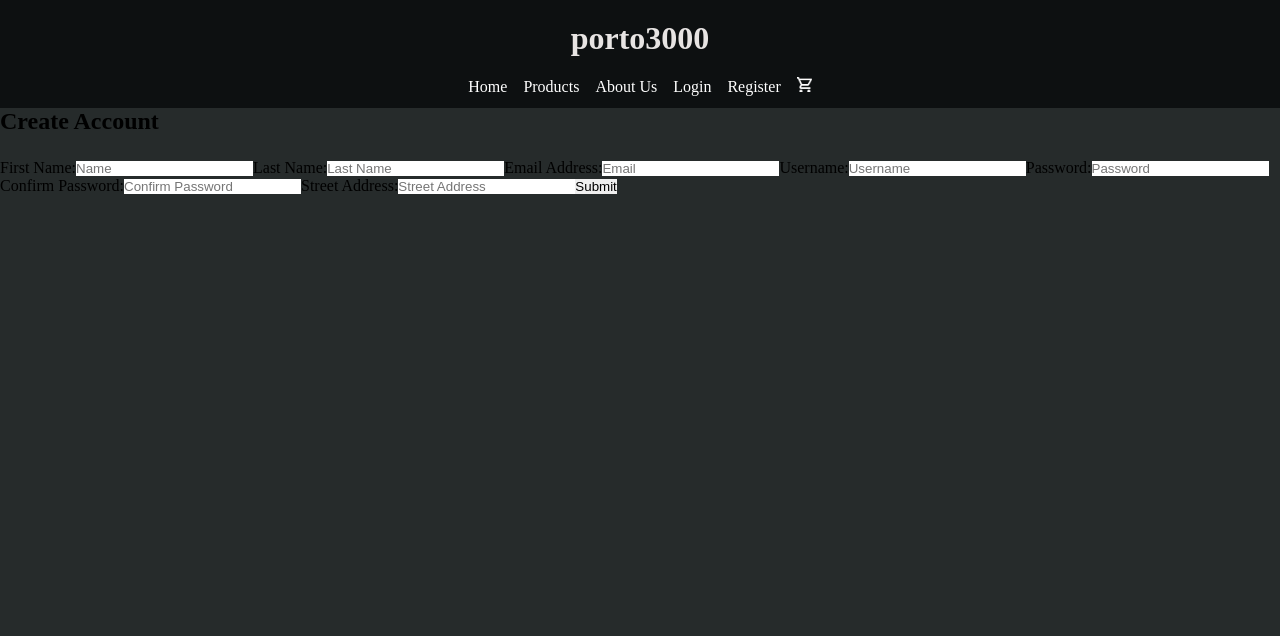
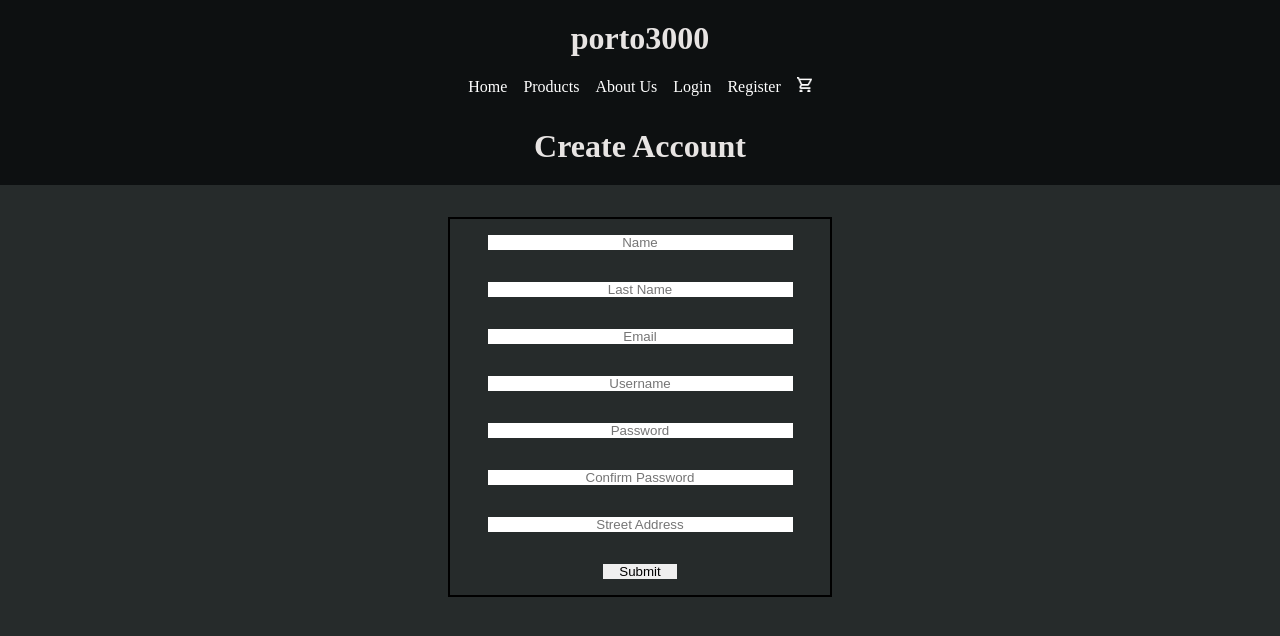
Before and after one commit to hoguer/porto3000, a React (Create React App) app: page /register in a window 1280 px wide. Shown: the top 636 px of the page. Built offline with nearby package versions, Linux system fonts and the light colour scheme.

Commit message:
General styling to Login, Register and About Us.

```diff
--- a/package.json
+++ b/package.json
@@ -27,7 +27,9 @@
     "react": "^17.0.2",
     "react-dom": "^17.0.2",
     "react-router-dom": "^6.2.1",
-    "react-scripts": "^3.4.1"
+    "react-scripts": "^3.4.1",
+    "react-stripe-checkout": "^2.6.3",
+    "stripe": "^8.202.0"
   },
   "devDependencies": {
     "nodemon": "^2.0.4"
--- a/src/components/About.css
+++ b/src/components/About.css
@@ -6,7 +6,7 @@
     grid-row-gap: 3vh;
     justify-items: center;
     text-align: center;
-    margin: auto;
+    margin: 2rem auto;
 }
 
 .developerPhoto {
@@ -15,7 +15,7 @@
 }
 
 h2 {
-    margin-bottom: 3vh;
+    margin: 3vh 0;
 }
 
 .about {
--- a/src/components/About.js
+++ b/src/components/About.js
@@ -5,8 +5,9 @@ const About = () => {
     return <>
     <div className="aboutContainer">
         <div className="about">
-            <h2>Words about porto3000</h2>
-            <p> Lorem ipsum dolor sit amet, consectetur adipiscing elit. Morbi nunc quam, elementum ut odio non, tempus varius risus. Duis sollicitudin enim et felis rhoncus, et ultricies lacus euismod. Aliquam tincidunt nec est ac lacinia. Quisque eget massa eget est facilisis pretium. Aenean enim lacus, ultricies non libero ut, aliquam accumsan.</p>
+            <h2>Hello to a new world</h2>
+            <p>From the crisp air and radiant California sun, the drinks and products of Porto 3000 are of the finest nature. Ethically sourced from our own vineyards, we strive for excellence in every sip and bite.</p>
+            <h2>Our founders</h2>
         </div>
 
         <div className="kriselda">
--- a/src/components/Account.js
+++ b/src/components/Account.js
@@ -1,13 +1,60 @@
-import React from "react";
+import React, { useState, useEffect } from 'react';
+import { useNavigate} from 'react-router-dom';
+import axios from 'axios';
 
 
-const Account = () => {
-    return <>
+const Account = ({currentUser, setCurrentUser, setIsLoggedIn, token}) => {
+  const [firstname, setFirstname] = useState("");
+  const [lastname, setLastname] = useState("");
+  const [email, setEmail] = useState("");
+  const [username, setUsername] = useState("");
+  const [address, setAddress] = useState("");
 
 
-      <h1>Account</h1>
+  useEffect(() => {
+
+
+      axios.get(`/api/users/me`, {
+          headers: { Authorization: `Bearer ${localStorage.getItem('token')}` }
+      })
+          .then(res => {
+            console.log('IN ACCOUNT', res);
+              console.log('Fetched User: ', res.data.username);
+              setFirstname(res.data.firstname);
+              setLastname(res.data.lastname);
+              setEmail(res.data.email);
+              setUsername(res.data.username);
+              setAddress(res.data.address);
+          })
+          .catch(error => console.error(error));
+  }, []);
+    return (
+    <>
+  <h1>Account</h1>
+      <div>
+          <label> First Name:</label>
+          <p>{firstname}</p>
+      </div>
+      <div>
+          <label> Last Name:</label>
+          <p>{lastname}</p>
+      </div>
+      <div>
+          <label> Email:</label>
+          <p>{email}</p>
+      </div>
+      <div>
+          <label> Username:</label>
+          <p>{username}</p>
+      </div>
+      <div>
+          <label> Address:</label>
+          <p>{address}</p>
+      </div>
+
 
     </>
+    )
 }
 
 export default Account;
--- a/src/components/App.css
+++ b/src/components/App.css
@@ -1,5 +1,7 @@
 body {
     background-color:#262b2b;
+    margin: 0;
+    padding: 0;
 }
 .header {
     display: flex;
--- a/src/components/App.js
+++ b/src/components/App.js
@@ -52,8 +52,8 @@ const App = () => {
         </div>
       </nav>
       <Routes>
-        <Route path="/about" exact element={<About />}/>
-        <Route path="/cart" exact element={<Cart />}/>
+        <Route path="/about" element={<About />}/>
+        <Route path="/cart" element={<Cart />}/>
         <Route path="/" exact element={<Home />}/>
         <Route path="/login" exact element={<Login currentUser={currentUser} setCurrentUser={setCurrentUser} token={token} setIsLoggedIn={setIsLoggedIn}/>}/>
         <Route path="/products" exact element={<Products currentUser= {currentUser} token={token} products={products} setProducts={setProducts}/>} />
--- a/src/components/Home.js
+++ b/src/components/Home.js
@@ -3,7 +3,7 @@ import "./Home.css"
 
 const Home = () => {
     return <>
-      <h1>Home</h1>
+      <h1 className="header">"Your new local host"</h1>
     </>
 }
 
--- a/src/components/Login.js
+++ b/src/components/Login.js
@@ -1,6 +1,7 @@
 import React, { useState, useEffect } from 'react';
 import { useNavigate} from 'react-router-dom';
 import axios from 'axios';
+import "./LoginRegister.css"
 
 const Login = ({currentUser, setCurrentUser, setIsLoggedIn, token}) => {
     console.log('In login user!');
@@ -16,18 +17,17 @@ const Login = ({currentUser, setCurrentUser, setIsLoggedIn, token}) => {
     console.log('Login User is being called!');
      axios.post('/api/users/login', { username, password })
         .then(res => {
-            console.log('Loggedin User: ', res.data);
+            console.log('Loggedin User: ', res);
 
             if (res.data.status === 'UsernamePasswordIncorrect') {
                 return alert('Username or passord incorrect. Please re-enter credentials.');
             } else {
-
-                setCurrentUser(res.data.user);
+                setCurrentUser(res.config.data);
                 localStorage.setItem('token', res.data.token);
                 console.log(localStorage.getItem('token'));
-                if (res.data.user) {
+                if (res.config.data) {
                     setIsLoggedIn(true);
-                    navigate('/');
+                    navigate('/account');
                 }
 
             }
@@ -45,15 +45,13 @@ const Login = ({currentUser, setCurrentUser, setIsLoggedIn, token}) => {
 
     return (
     <>
-        <h1>Login</h1>
+        <h1 className="header">Login</h1>
         <form onSubmit={(event) => {event.preventDefault();
             loginUser();
             clearForm(); }}>
-            <label>Username:</label>
-            <input type="text" placeholder="username" onChange={event => setUsername(event.target.value)} value={username} />
-            <label>Password:</label>
-            <input type="text" placeholder="password" onChange={event => setPassword(event.target.value)} value={password} />
-            <button type="submit"> Submit </button>
+                <input type="text" placeholder="username" onChange={event => setUsername(event.target.value)} value={username} />
+                <input type="password" placeholder="password" onChange={event => setPassword(event.target.value)} value={password} />
+            <button type="submit" className="submit"> Submit </button>
         </form>
     </>
 )
--- /dev/null
+++ b/src/components/LoginRegister.css
@@ -0,0 +1,21 @@
+form {
+    display: grid;
+    grid-template-rows: 1fr;
+    justify-items: center;
+    justify-content: center;
+    margin: 2rem auto;
+    border: 2px solid black;
+    width: 30vw;
+}
+
+input {
+    margin: 1rem;
+    text-align: center;
+    padding: 0 4rem;
+}
+
+.submit {
+    margin-top: 3vh;
+    margin: 1rem;
+    padding: 0 1rem;
+}
--- a/src/components/Register.js
+++ b/src/components/Register.js
@@ -21,19 +21,19 @@ const Register =({currentUser, setCurrentUser, setIsLoggedIn, token}) =>{
         console.log('Register User is being called!');
         axios.post('/api/users/register', { firstname, lastname, username, email, password, address })
             .then(res => {
-                console.log('New User: ', res.data);
+                console.log('New User: ', res.config.data);
                 console.log('Token: ', res.data.token);
                 if (res.data.status === 'PasswordShort') {
                     alert('Password is too short. Please create a password at least eight characters long.');
                 } else if (res.data.status === 'UserExists') {
                     alert('That username already exists. Please pick a different username.');
                 } else {
-                    setCurrentUser(res.data.user);
 
+                    setCurrentUser(res.config.data);
                     localStorage.setItem('token', res.data.token);
                     console.log(localStorage.getItem('token'));
 
-                    if (res.data.user) {
+                    if (res.config.data) {
                         setIsLoggedIn(true);
                         navigate('/account');
                     }
@@ -56,25 +56,19 @@ const Register =({currentUser, setCurrentUser, setIsLoggedIn, token}) =>{
 
     return (
         <>
-            <h2 className="createUserHeader">Create Account</h2>
-            <form className="createUserForm" onSubmit = {(event) => {event.preventDefault();
-                                                registerUser();
-                                                clearForm(); }}>
-                <label>First Name:</label>
+            <h1 className="header">Create Account</h1>
+            <form className="createUserForm" onSubmit = {(event) => {
+                event.preventDefault();
+                registerUser();
+                clearForm(); }}>
                 <input type="text" placeholder="Name" onChange={event => setFirstname(event.target.value)} value={firstname} required/>
-                <label>Last Name:</label>
                 <input type="text" placeholder="Last Name" onChange={event => setLastname(event.target.value)} value={lastname} required/>
-                <label>Email Address:</label>
-                <input type="text" placeholder="Email" onChange={event => setEmail(event.target.value)} value={email} required/>
-                <label>Username:</label>
+                <input type="email" placeholder="Email" onChange={event => setEmail(event.target.value)} value={email} required/>
                 <input type="text" placeholder="Username" onChange={event => setUsername(event.target.value)} value={username} requiredrequired/>
-                <label>Password:</label>
                 <input type="current-password" placeholder="Password" onChange={event => setPassword(event.target.value)} value={password} />
-                <label>Confirm Password:</label>
                 <input type="new-password" placeholder="Confirm Password" onChange={event => setConfirmPassword(event.target.value)} value={confirmPassword} required/>
-                <label>Street Address:</label>
                 <input type="text" placeholder="Street Address" onChange={event => setAddress(event.target.value)} value={address} />
-                <button type="submit"> Submit </button>
+                <button type="submit" className="submit"> Submit </button>
             </form>
 
         </>
```
Also changed, not shown: routes/index.js (+2 -5 lines), src/components/index.js (line endings or trailing spaces), 2 other files (tests, documents, lock files or other folders).
